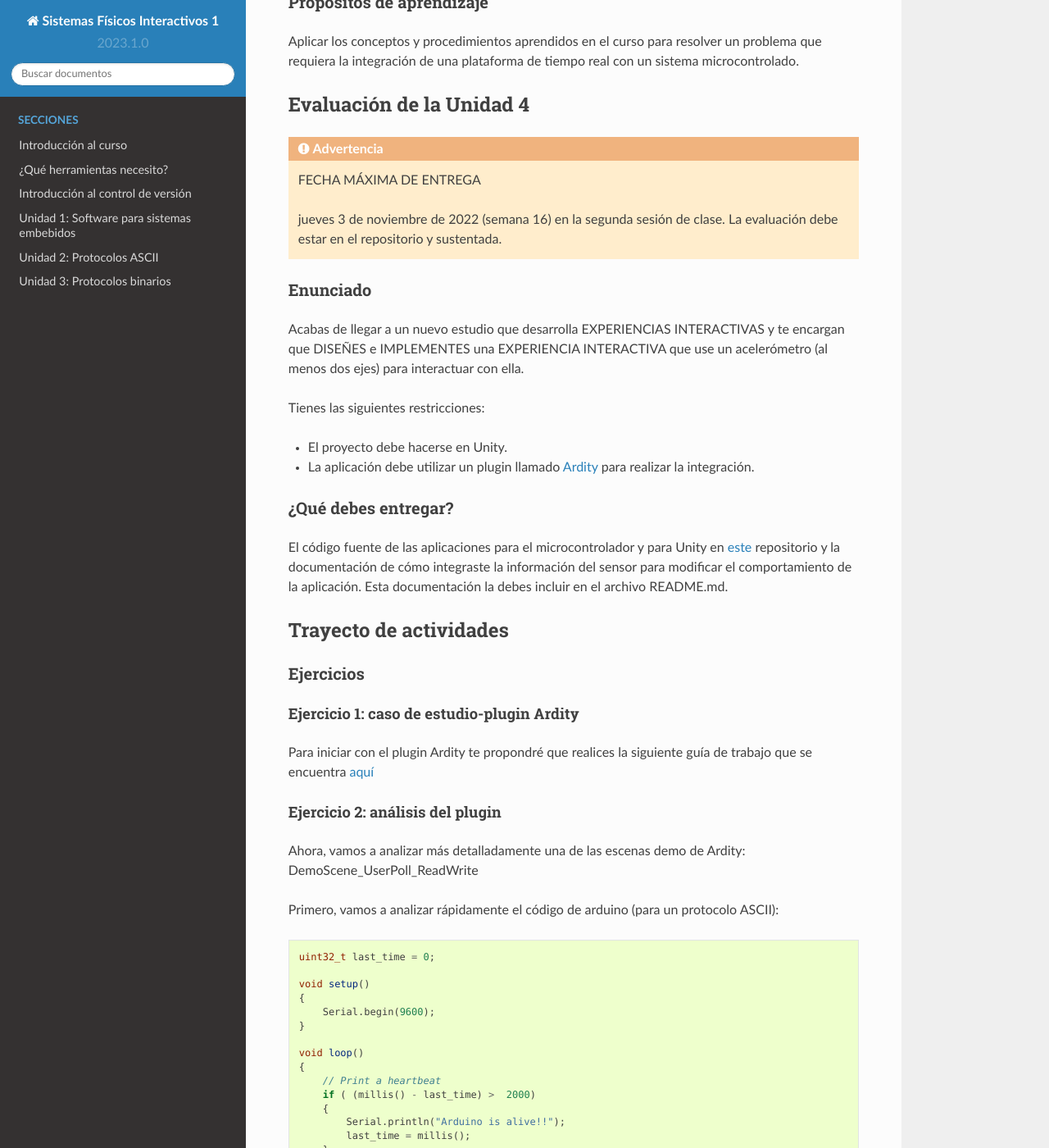
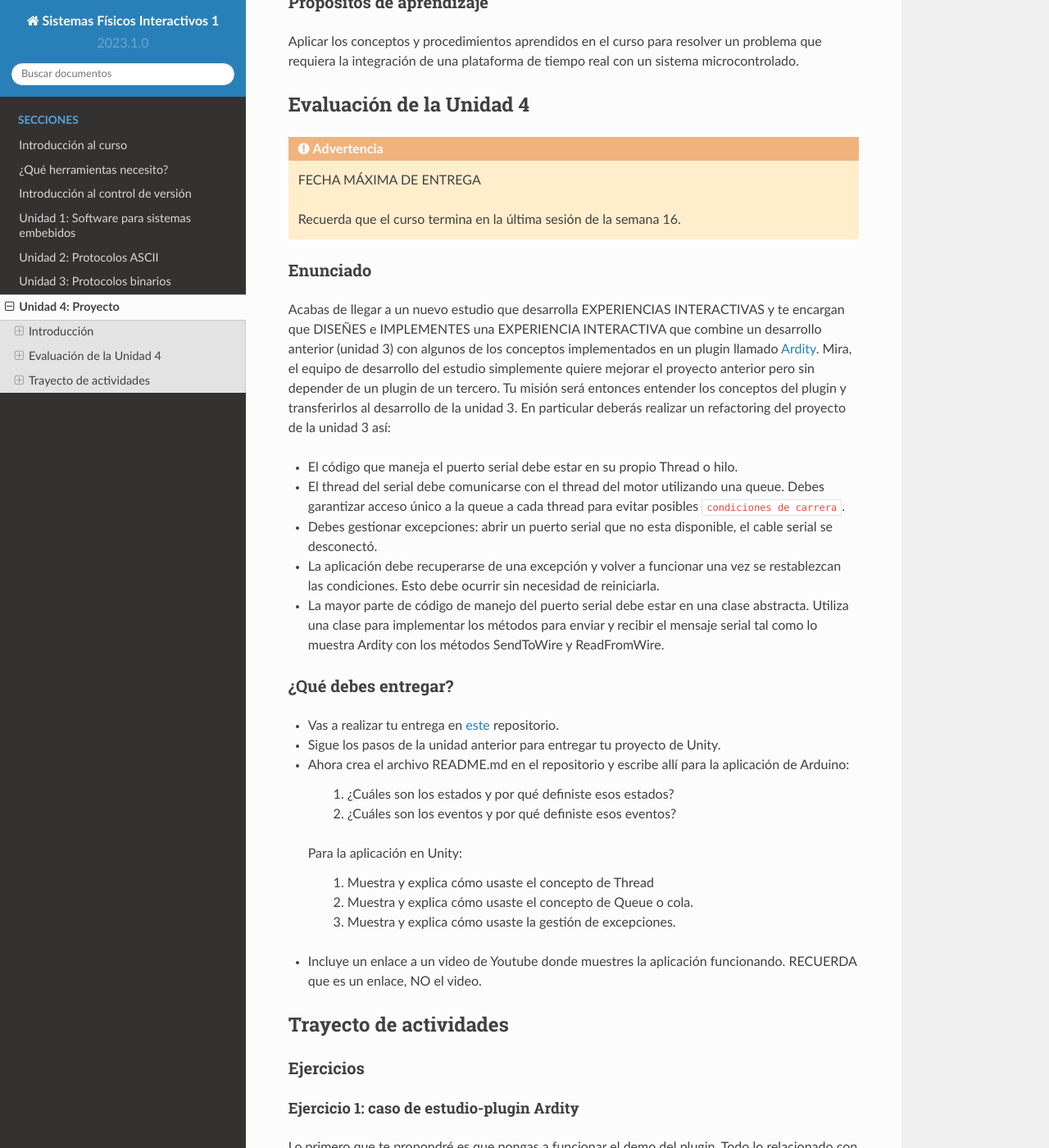
Before and after one commit to juanferfranco/SistemasFisicosInteractivos1, a Sphinx documentation site: the page built from docs/_unidad4/unidad4.rst, in a window 1280 px wide and 1400 px high, scrolled down 360 px. Shown: the whole window at 82% size. Built offline with Sphinx 7.4.7 and the Read the Docs theme 2.0.0, drawn with Linux system fonts in a browser that asks for light colours; some of the changed text lies outside the part shown.

Commit message:
Add Unit 4

```diff
--- a/docs/_unidad4/unidad4.rst
+++ b/docs/_unidad4/unidad4.rst
@@ -20,31 +20,53 @@
 
 .. warning:: FECHA MÁXIMA DE ENTREGA
 
-    jueves 3 de noviembre de 2022 (semana 16) en la segunda sesión de clase. La evaluación
-    debe estar en el repositorio y sustentada.
+    Recuerda que el curso termina en la última sesión de la semana 16.
 
 
 Enunciado
 ***********
 
 Acabas de llegar a un nuevo estudio que desarrolla EXPERIENCIAS INTERACTIVAS y te encargan
-que DISEÑES e IMPLEMENTES una EXPERIENCIA INTERACTIVA que use un acelerómetro (al menos dos ejes) para interactuar
-con ella.
+que DISEÑES e IMPLEMENTES una EXPERIENCIA INTERACTIVA que combine un desarrollo anterior (unidad 3)
+con algunos de los conceptos implementados en un plugin llamado
+`Ardity <https://github.com/DWilches/Ardity>`__. Mira, el equipo de desarrollo del estudio simplemente
+quiere mejorar el proyecto anterior pero sin depender de un plugin de un
+tercero. Tu misión será entonces entender los conceptos del plugin y transferirlos al desarrollo
+de la unidad 3. En particular deberás realizar un refactoring del proyecto de la unidad 3 así:
 
-Tienes las siguientes restricciones:
 
-* El proyecto debe hacerse en Unity.
-* La aplicación debe utilizar un plugin llamado
-  `Ardity <https://assetstore.unity.com/packages/tools/integration/ardity-arduino-unity-communication-made-easy-123819>`__
-  para realizar la integración.
+* El código que maneja el puerto serial debe estar en su propio Thread o hilo.
+* El thread del serial debe comunicarse con el thread del motor utilizando una queue.
+  Debes garantizar acceso único a la queue a cada thread para evitar posibles
+  ``condiciones de carrera``.
+* Debes gestionar excepciones: abrir un puerto serial que no esta disponible, el cable
+  serial se desconectó.
+* La aplicación debe recuperarse de una excepción y volver a funcionar una vez se restablezcan
+  las condiciones. Esto debe ocurrir sin necesidad de reiniciarla.
+* La mayor parte de código de manejo del puerto serial debe estar en una clase abstracta. Utiliza
+  una clase para implementar los métodos para enviar y recibir el mensaje serial tal como
+  lo muestra Ardity con los métodos SendToWire y ReadFromWire.
 
 ¿Qué debes entregar?
 ***********************
 
-El código fuente de las aplicaciones para el microcontrolador y para Unity en
-`este <https://classroom.github.com/a/iTmZ3w9l>`__ repositorio y la documentación
-de cómo integraste la información del sensor para modificar el comportamiento de la
-aplicación. Esta documentación la debes incluir en el archivo README.md.
+* Vas a realizar tu entrega en `este <https://classroom.github.com/a/rOd7jm0I>`__ repositorio.
+* Sigue los pasos de la unidad anterior para entregar tu proyecto de Unity.
+* Ahora crea el archivo README.md en el repositorio y escribe allí para la
+  aplicación de Arduino:
+
+    #. ¿Cuáles son los estados y por qué definiste esos estados?
+    #. ¿Cuáles son los eventos y por qué definiste esos eventos?
+
+  Para la aplicación en Unity:
+
+    #. Muestra y explica cómo usaste el concepto de Thread
+    #. Muestra y explica cómo usaste el concepto de Queue o cola.
+    #. Muestra y explica cómo usaste la gestión de excepciones.
+
+* Incluye un enlace a un video de Youtube donde muestres la aplicación funcionando.
+  RECUERDA que es un enlace, NO el video.
+
 
 Trayecto de actividades
 -------------------------
@@ -55,10 +77,42 @@
 Ejercicio 1: caso de estudio-plugin Ardity
 ^^^^^^^^^^^^^^^^^^^^^^^^^^^^^^^^^^^^^^^^^^^
 
-Para iniciar con el plugin Ardity te propondré que realices la siguiente guía de trabajo que se encuentra
-`aquí <https://docs.google.com/presentation/d/1uHoIzJGHLZxLbkMdF1o_Ov14xSD3wP31-MQtsbOSa2E/edit?usp=sharing>`__
+Lo primero que te propondré es que pongas a funcionar el demo del plugin. Todo lo relacionado
+con el plugin estará en `este <https://github.com/DWilches/Ardity>`__ repositorio.
+Comienza leyendo el archivo README.md.
 
-Ejercicio 2: análisis del plugin
+Cuando te sientas listo para comenzar a experimentar ten presente que la versión de Unity
+con la cual se realizó el proyecto fue la 2018.2. Tu estás usando la versión 2021 LTS. Abre
+el proyecto con tu versión de Unity.
+
+¿Por dónde comienzo? Ve a la carpeta Scenes y comienza a analizar cada una de las escenas
+DemoScene. Son en total 5. En uno de los ejercicios que vienen vamos a analizar juntos la scene
+DemoScene_UserPoll_ReadWrite. Tu debes decidir luego cuál scene se podría ajustar mejor
+a tu encargo y tratar de analizarla a fondo tal como lo haremos a continuación.
+
+.. warning:: TE DIGO ALGO PARA QUE NO TE FRUSTRES
+
+    Mira, esta unidad toma tiempo. Entre más frescos e interiorizados tengas los conceptos
+    de este curso y del curso de programación orientada a objetos más rápido podrás realizar
+    el análisis. Piensa en esta unidad como la oportunidad de realizar un ejercicio
+    de retrieval practice y aclarar con la ayuda de tu profesor algunos vacíos conceptuales
+    que aún tengas. Quiero insistir con algo. Esta unidad no es trivial, tendrás que analizar
+    a fondo y ser autocrítico.
+
+Ejercicio 2: concepto de hilo
+^^^^^^^^^^^^^^^^^^^^^^^^^^^^^^^^^^
+
+Observa y analiza `este <https://youtu.be/5wpSidCEJn4>`__ video donde te explicarán rápidamente
+el concepto de hilo.
+
+Te voy a pedir que veas `este <https://youtu.be/nv1NUR-qjcU>`__ video corto de 15 minutos donde
+verás aplicado el concepto de hilo y por qué es necesario.
+
+Ahora, no te voy a pedir que hagas lo siguiente ya, claro, a menos que seas una persona muy curiosa y
+además tengas tiempo. En `este <https://learn.microsoft.com/en-us/dotnet/standard/threading/managed-threading-basics>`__
+sitio puedes profundizar sobre el concepto de hilo.
+
+Ejercicio 3: análisis del plugin
 ^^^^^^^^^^^^^^^^^^^^^^^^^^^^^^^^^^
 
 Ahora, vamos a analizar más detalladamente una de las escenas demo de Ardity:
@@ -80,7 +134,8 @@
         // Print a heartbeat
         if ( (millis() - last_time) >  2000)
         {
-            Serial.println("Arduino is alive!!");
+            Serial.print("Arduino is alive!!");
+            Serial.print('\n');
             last_time = millis();
         }
 
@@ -88,10 +143,12 @@
         switch (Serial.read())
         {
             case 'A':
-                Serial.println("That's the first letter of the abecedarium.");
+                Serial.print("That's the first letter of the abecedarium.");
+                Serial.print('\n');
                 break;
             case 'Z':
-                Serial.println("That's the last letter of the abecedarium.");
+                Serial.print("That's the last letter of the abecedarium.");
+                Serial.print('\n');
                 break;
         }
     }
@@ -109,11 +166,12 @@
   sin embargo, cuando usamos Serial.read() sin verificar antes que tengamos datos en el
   buffer, es muy posible que el método devuelva un -1 indicando que no había nada en el
   buffer de recepción. NO OLVIDES ESTO POR FAVOR.
-* Por último nota que todos los mensajes enviados por arduino usan el método println.
-  ¿Y esto por qué es importante? porque println enviará la información que le pasemos
-  como argumento, codificada en ASCII, y adicionará al final 2 bytes: 0x0D y 0x0A. Estos
-  bytes serán utilizados por Ardity para detectar que la cadena enviada por Arduino está completa.
-  NO OLVIDES VERIFICAR LO ANTERIOR, si no logras identificarlo habla con el profe.
+* Por último nota que todos los mensajes enviados por arduino finalizan con::
+
+    Serial.print('\n');
+
+  ¿Recuerdas en la unidad 2 para qué hacemos esto? ¿Podrías desde ahora predecir que
+  tipo de protocolo utilizará este demo (ASCII o binario)? Si tienes dudas llama a tu profe.
 
 Ahora analicemos la parte de Unity/Ardity. Para ello, carguemos una de las escenas ejemplo:
 DemoScene_UserPoll_ReadWrite
@@ -122,6 +180,8 @@
    :scale: 100%
    :align: center
    :alt: scenes
+
+|
 
 Nota que la escena tiene 3 gameObjects: Main Camera, SerialController y SampleUserPolling_ReadWrite.
 
@@ -133,12 +193,16 @@
    :align: center
    :alt: user_code
 
+|
+
 Nota que el script expone una variable pública: serialController. Esta variable es del tipo SerialController.
 
 .. image:: ../_static/serialControllerVarCode.jpg
    :scale: 100%
    :align: center
    :alt: controller
+
+|
 
 Esa variable nos permite almacenar la referencia a un objeto tipo SerialController. ¿Donde estaría ese
 objeto? Pues cuando el gameObject SerialController es creado nota que uno de sus componentes es un objeto
@@ -149,6 +213,8 @@
    :align: center
    :alt: serial controller GO
 
+|
+
 Entonces desde el editor de Unity podemos arrastrar el gameObject SerialController al campo SerialController
 del gameObject SampleUserPolling_ReadWrite y cuando se despliegue la escena, automáticamente se inicializará
 la variable serialController con la referencia en memoria al objeto SerialController:
@@ -157,6 +223,8 @@
    :scale: 100%
    :align: center
    :alt: serial controller unity editor
+
+|
 
 De esta manera logramos que el objeto SampleUserPolling_ReadWrite tenga acceso a la información
 del objeto SerialController.
@@ -233,12 +301,14 @@
     }
 
 Vamos a realizar una prueba. Pero antes configuremos el puerto serial en el cual está conectado
-el arduino. El arduino ya debe estar corriendo el código de muestra del sitio web del plugin.
+el arduino. El arduino ya debe estar corriendo el código que te mostré al comienzo.
 
 .. image:: ../_static/serialControllerCOM.jpg
    :scale: 100%
    :align: center
    :alt: serial controller COM
+
+|
 
 En este caso el puerto es COM4.
 
@@ -250,6 +320,8 @@
    :scale: 100%
    :align: center
    :alt: unity console
+
+|
 
 Una vez la aplicación funcione nota algo en el código de SampleUserPolling_ReadWrite:
 
@@ -266,6 +338,8 @@
    :scale: 100%
    :align: center
    :alt: remove serial controller
+
+|
 
 Corre de nuevo la aplicación.
 
@@ -323,6 +397,8 @@
    :align: center
    :alt: serial controller UML class
 
+|
+
 .. code-block:: csharp
 
    protected Thread thread;
@@ -461,7 +537,7 @@
         }
     }
 
-Y en este punto vemos finalmente qué es lo que pasa: para enviar la letra
+Y en este punto vemos finalmente qué es lo que pasa. Para enviar la letra
 A, el código del hilo pregunta si hay mensajes en la cola. Si los hay,
 nota que el mensaje se saca de la cola y se envía:
 
@@ -579,7 +655,34 @@
     // to complete.
     private const int readTimeout = 100;
 
-Ejercicio 3: evaluación formativa
+Ejercicio 4: excepciones
+^^^^^^^^^^^^^^^^^^^^^^^^^^
+
+¿Cómo puedes identificar la gestión de excepciones en el código? El código
+que considera las posibles excepciones está arropado con la estructura de control
+try catch.
+
+Regresa al método ``RunForever``. Observa AttemptConnection. ¿Qué pasa al ejecutar
+serialPort.Open(); si no tienes un microcontrolador conectado o el puerto serial
+configurado no el correcto?
+
+En este punto quiero que veas un poco de documentación. ¿Cómo hago para saber
+si un método puede generar excepciones? Eso te lo dice la documentación. Te dejo
+un ejemplo `aquí <https://learn.microsoft.com/en-us/dotnet/api/system.io.ports.serialport.open?view=netframework-4.8.1#exceptions>`__
+para el método Open.
+
+Preguntas para que pienses:
+
+* Luego de ver la documentación podrías decir si ¿Es posible determinar que la excepción
+  está ocurriendo porque el nombre del puerto no comienza por la palabra COM?
+* ¿Serial posible indicarle al usario que el puerto no puede abrirse porque otro programa
+  ya lo tiene abierto?
+* En la scene DemoScene_UserPoll_ReadWrite ¿Qué pasa si desconectas el microcontrolador? y ¿Qué
+  pasa si lo vuelves a conectar?
+* Explica tan detallado como puedas qué ocurre con la aplicación al desconectar y luego volver
+  a conectar el microcontrolador.
+
+Ejercicio 5: evaluación formativa
 ^^^^^^^^^^^^^^^^^^^^^^^^^^^^^^^^^^
 
 * Crea un proyecto nuevo en Unity.
--- a/docs/index.rst
+++ b/docs/index.rst
@@ -19,5 +19,4 @@
    Unidad 1: Software para sistemas embebidos <_unidad1/unidad1>
    Unidad 2: Protocolos ASCII <_unidad2/unidad2>
    Unidad 3: Protocolos binarios <_unidad3/unidad3>
-..
    Unidad 4: Proyecto <_unidad4/unidad4>
```
Also changed, not shown: other parts of docs/_unidad4/unidad4.rst (+5 -5 lines).
